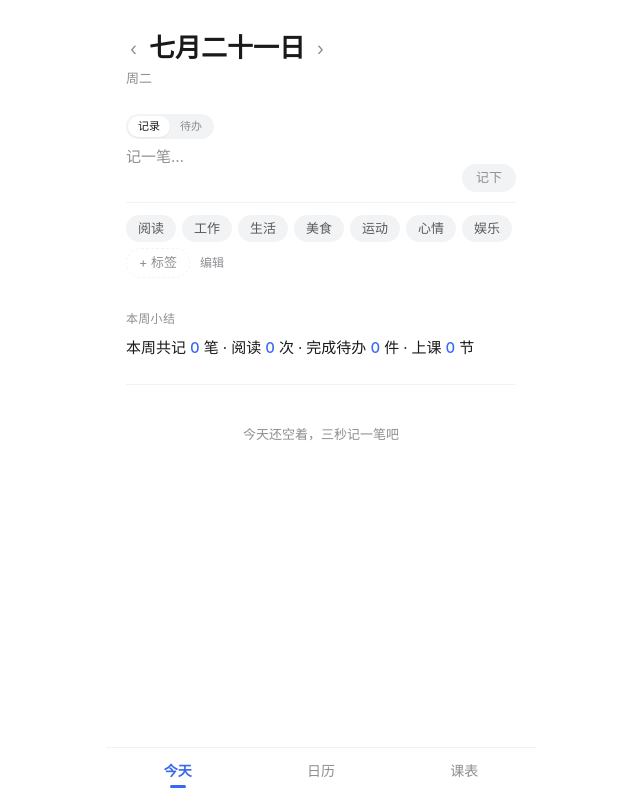
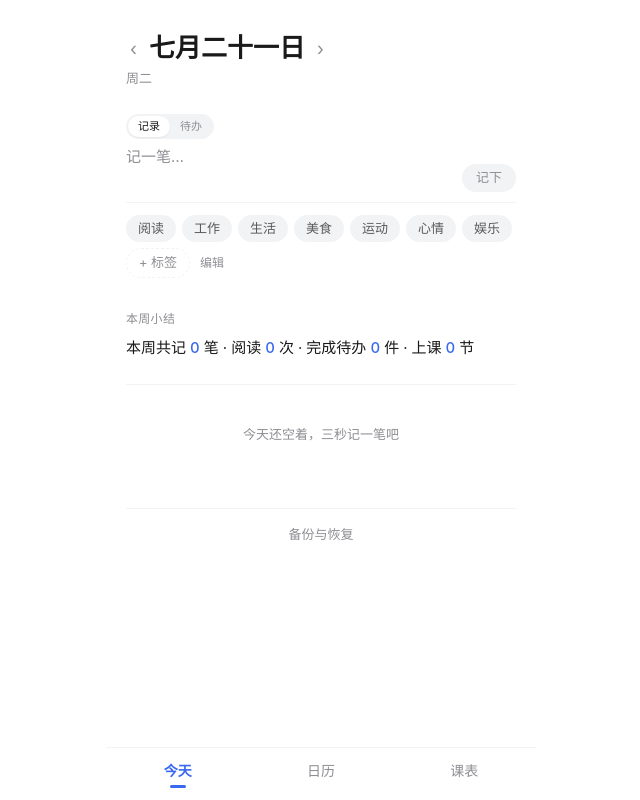
Before and after one commit to Axeya/xiaoman, a React (Vite) app: page / in a window 1280 px wide. Shown: the whole page, without its empty margins (319-959 px from the left). Built offline with nearby package versions, Linux system fonts and the light colour scheme.

Commit message:
今天页底部加备份入口

```diff
--- a/src/pages/TodayPage.tsx
+++ b/src/pages/TodayPage.tsx
@@ -7,6 +7,7 @@ import { Composer } from '@/components/Composer'
 import { DayList } from '@/components/DayList'
 import { BackfillDialog } from '@/components/BackfillDialog'
 import { EditItemDialog } from '@/components/EditItemDialog'
+import { BackupDialog } from '@/components/BackupDialog'
 
 export default function TodayPage() {
   const items = useStore((s) => s.items)
@@ -22,6 +23,7 @@ export default function TodayPage() {
   const [date, setDate] = useState(todayISO())
   const [backfilling, setBackfilling] = useState<Item | null>(null)
   const [editing, setEditing] = useState<Item | null>(null)
+  const [backupOpen, setBackupOpen] = useState(false)
 
   const deleted = useMemo(() => tombstoneKeys(courseDeleted), [courseDeleted])
   const isToday = date === todayISO()
@@ -99,8 +101,17 @@ export default function TodayPage() {
         />
       </section>
 
+      {/* 备份入口：低调放在页尾 */}
+      <hr className="mt-8 border-mist" />
+      <div className="mt-4 flex justify-center">
+        <button type="button" onClick={() => setBackupOpen(true)} className="text-[13px] text-softgray">
+          备份与恢复
+        </button>
+      </div>
+
       <BackfillDialog item={backfilling} onClose={() => setBackfilling(null)} />
       <EditItemDialog item={editing} onClose={() => setEditing(null)} />
+      <BackupDialog open={backupOpen} onClose={() => setBackupOpen(false)} />
     </div>
   )
 }
```
